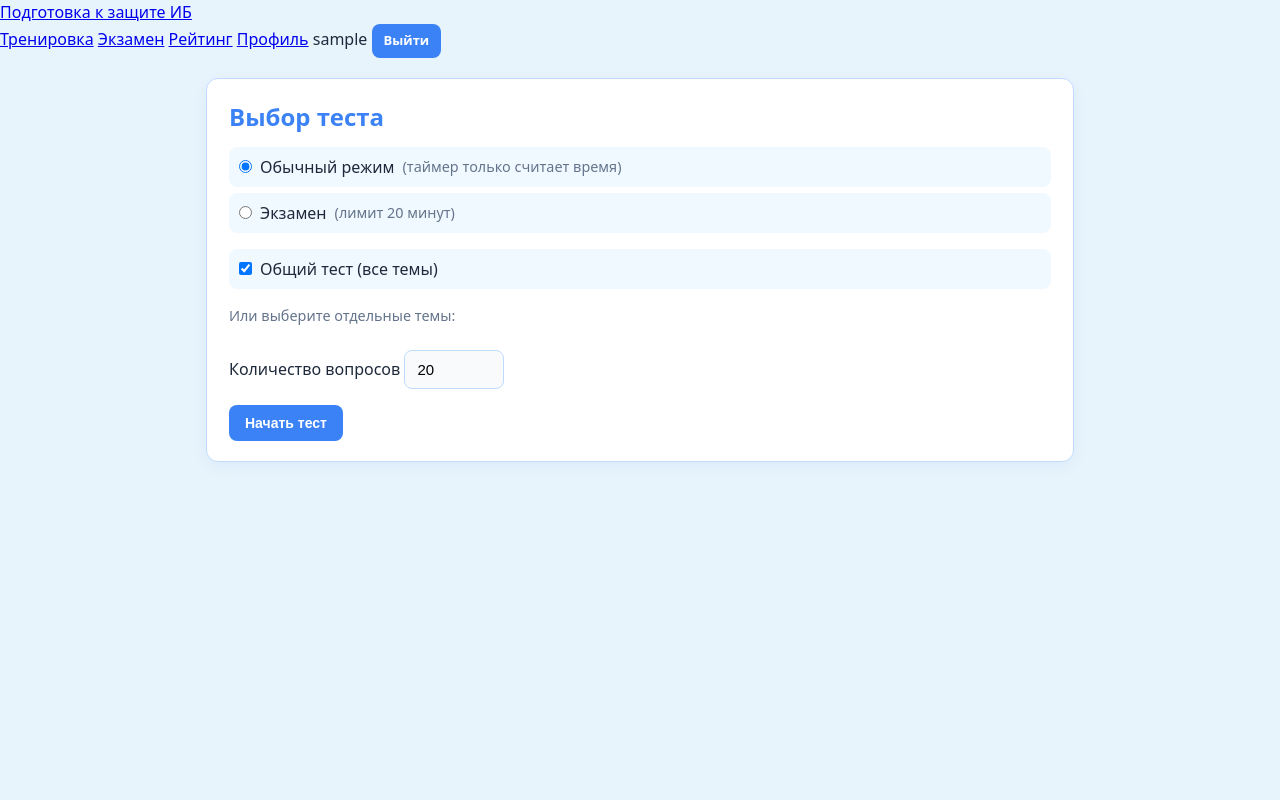
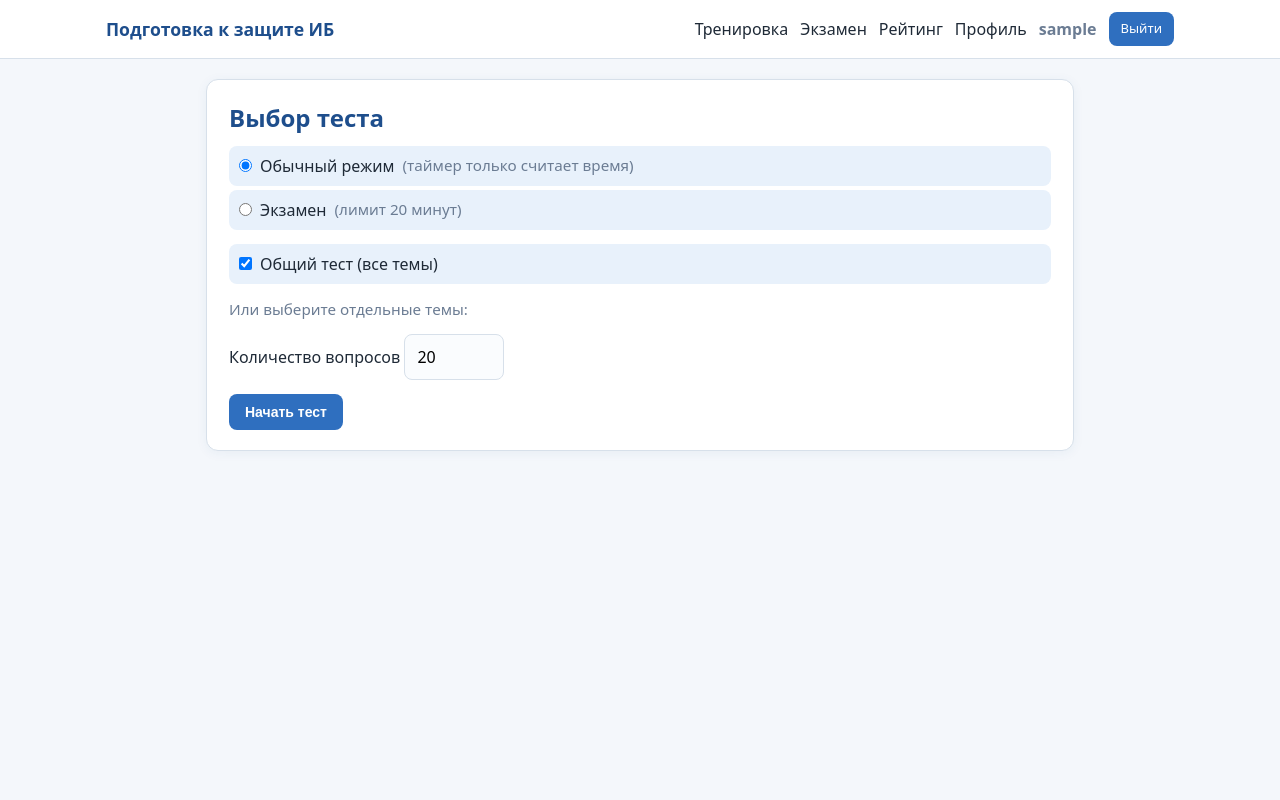
Before and after one commit to SANYAEEEE/TEST_IS, a FastAPI app: page / in a window 1280 px wide. Run offline with FastAPI, Linux system fonts and the light colour scheme; the visitor is signed in with stand-in values (Sample User, id 1); data comes from the database, SQL or seed files in the repository; parts of the project's set-up code (start-up, migrations or seed data) failed here and were passed over.

Commit message:
Version 0.251

```diff
--- a/static/style.css
+++ b/static/style.css
@@ -1,50 +1,108 @@
 :root {
-    --bg: #e8f4fc;
+    --bg: #f4f7fb;
     --card: #ffffff;
-    --primary: #3b82f6;
-    --primary-hover: #2563eb;
-    --primary-soft: #dbeafe;
-    --text: #1e293b;
-    --muted: #64748b;
-    --border: #bfdbfe;
-    --danger: #ef4444;
-    --success: #16a34a;
+    --primary: #1e4e8c;
+    --primary2: #2f6fbf;
+    --primary-soft: #e8f1fb;
+    --text: #1f2a37;
+    --muted: #6b7c93;
+    --border: #d7e0ea;
+    --ok: #16834c;
+    --ok-bg: #dcfce7;
+    --err: #c0353a;
+    --err-bg: #fee2e2;
+    --exam: #b91c1c;
+    --exam-bg: #fee2e2;
     --radius: 12px;
-    --shadow: 0 4px 14px rgba(59, 130, 246, 0.08);
-    --transition: 0.25s cubic-bezier(0.4, 0, 0.2, 1);
+    --shadow: 0 2px 12px rgba(30, 78, 140, 0.06);
+    --transition: 0.2s ease;
 }
 
-* { box-sizing: border-box; margin: 0; padding: 0; }
+* {
+    box-sizing: border-box;
+    margin: 0;
+    padding: 0;
+}
 
 body {
-    font-family: system-ui, -apple-system, "Segoe UI", sans-serif;
+    font-family: system-ui, -apple-system, "Segoe UI", Roboto, sans-serif;
     background: var(--bg);
     color: var(--text);
     line-height: 1.5;
     min-height: 100vh;
 }
 
-.page { max-width: 900px; margin: 0 auto; padding: 20px 16px 48px; }
+a {
+    color: var(--primary2);
+    text-decoration: none;
+}
 
-/* Header */
-.header {
+a:hover {
+    text-decoration: underline;
+}
+
+/* ===== Top bar ===== */
+.topbar {
+    background: #fff;
+    border-bottom: 1px solid var(--border);
+    position: sticky;
+    top: 0;
+    z-index: 20;
+}
+
+.topbar-inner {
+    max-width: 1100px;
+    margin: 0 auto;
+    padding: 12px 16px;
     display: flex;
+    gap: 16px;
+    align-items: center;
     justify-content: space-between;
-    align-items: center;
-    margin-bottom: 20px;
     flex-wrap: wrap;
-    gap: 10px;
 }
-.logo {
-    font-size: 1.25rem;
+
+.brand {
     font-weight: 700;
     color: var(--primary);
+    font-size: 1.1rem;
     text-decoration: none;
 }
-.header-right { display: flex; align-items: center; gap: 8px; }
-.user-name { font-weight: 600; margin-right: 4px; }
 
-/* Cards */
+.brand:hover {
+    text-decoration: none;
+    color: var(--primary2);
+}
+
+.nav {
+    display: flex;
+    gap: 12px;
+    align-items: center;
+    flex-wrap: wrap;
+}
+
+.nav a {
+    color: var(--text);
+    font-weight: 500;
+    text-decoration: none;
+}
+
+.nav a:hover {
+    color: var(--primary2);
+}
+
+.nav-user {
+    color: var(--muted);
+    font-weight: 600;
+}
+
+/* ===== Page ===== */
+.page {
+    max-width: 900px;
+    margin: 0 auto;
+    padding: 20px 16px 48px;
+}
+
+/* ===== Cards ===== */
 .card {
     background: var(--card);
     border: 1px solid var(--border);
@@ -52,75 +110,149 @@ body {
     padding: 20px 22px;
     margin-bottom: 16px;
     box-shadow: var(--shadow);
-    animation: fadeIn 0.35s ease both;
-}
-@keyframes fadeIn {
-    from { opacity: 0; transform: translateY(8px); }
-    to   { opacity: 1; transform: translateY(0); }
 }
 
-h1 { font-size: 1.5rem; color: var(--primary); margin-bottom: 12px; }
-h2 { font-size: 1.15rem; margin-bottom: 10px; }
-.muted { color: var(--muted); font-size: 0.9rem; }
-.error { color: var(--danger); font-weight: 600; margin-bottom: 10px; }
-.center-msg { text-align: center; margin: 24px 0; }
+.narrow {
+    max-width: 420px;
+    margin: 40px auto;
+}
 
-/* Buttons */
-.btn, button.btn {
+h1 {
+    margin: 0 0 10px;
+    color: var(--primary);
+    font-size: 1.5rem;
+}
+
+h2 {
+    margin: 0 0 12px;
+    font-size: 1.15rem;
+    color: var(--text);
+}
+
+.muted {
+    color: var(--muted);
+    font-size: 0.95rem;
+}
+
+.error {
+    color: var(--err);
+    font-weight: 600;
+    margin-bottom: 10px;
+}
+
+.ok {
+    color: var(--ok);
+    font-weight: 600;
+    margin-bottom: 10px;
+}
+
+/* ===== Buttons ===== */
+.btn,
+button.btn {
     display: inline-block;
-    background: var(--primary);
-    color: #fff;
+    background: var(--primary2);
+    color: #fff !important;
     border: none;
     border-radius: 8px;
     padding: 10px 16px;
     font-size: 14px;
     font-weight: 600;
     cursor: pointer;
-    text-decoration: none;
+    text-decoration: none !important;
     transition: background var(--transition), transform 0.15s;
 }
-.btn:hover { background: var(--primary-hover); transform: translateY(-1px); }
-.btn-sm { padding: 7px 12px; font-size: 13px; }
-.btn-lg { padding: 12px 24px; font-size: 16px; }
-.btn-secondary { background: #94a3b8; }
-.btn-secondary:hover { background: #64748b; }
 
-/* Forms */
-.form-group { margin-bottom: 16px; }
-label { display: block; font-weight: 500; margin-bottom: 4px; }
-input[type="text"], input[type="password"], input[type="number"], select, textarea {
+.btn:hover,
+button.btn:hover {
+    background: var(--primary);
+    transform: translateY(-1px);
+}
+
+.btn-sm {
+    padding: 7px 12px;
+    font-size: 13px;
+}
+
+.btn-lg {
+    padding: 12px 24px;
+    font-size: 16px;
+}
+
+.btn-secondary {
+    background: #94a3b8;
+}
+
+.btn-secondary:hover {
+    background: #64748b;
+}
+
+/* ===== Forms ===== */
+.form-group {
+    margin-bottom: 14px;
+}
+
+label {
+    display: block;
+    font-weight: 500;
+    margin-bottom: 4px;
+}
+
+input[type="text"],
+input[type="password"],
+input[type="number"],
+input[type="file"],
+select,
+textarea {
     width: 100%;
     padding: 10px 12px;
     border: 1.5px solid var(--border);
     border-radius: 8px;
-    font-size: 15px;
-    background: #f8fafc;
+    font: inherit;
+    background: #fafcfe;
     transition: border-color var(--transition), box-shadow var(--transition);
 }
-input:focus, select:focus {
+
+input:focus,
+select:focus,
+textarea:focus {
     outline: none;
-    border-color: var(--primary);
-    box-shadow: 0 0 0 3px rgba(59,130,246,0.15);
+    border-color: var(--primary2);
+    box-shadow: 0 0 0 3px rgba(47, 111, 191, 0.15);
     background: #fff;
 }
 
-.checkbox-item, .mode-label {
-    display: flex;
-    align-items: center;
-    gap: 8px;
-    padding: 8px 10px;
-    background: #f0f9ff;
-    border-radius: 8px;
-    margin-bottom: 6px;
-    cursor: pointer;
+textarea {
+    resize: vertical;
+    min-height: 80px;
 }
-.topics-grid {
+
+.topics {
     display: grid;
     grid-template-columns: repeat(auto-fill, minmax(260px, 1fr));
     gap: 6px;
+    margin-bottom: 12px;
 }
 
-/* Quiz */
+.check,
+.checkbox-item,
+.mode-label {
+    display: flex;
+    gap: 8px;
+    align-items: center;
+    background: var(--primary-soft);
+    padding: 8px 10px;
+    border-radius: 8px;
+    cursor: pointer;
+    font-weight: 500;
+}
+
+.check input,
+.checkbox-item input,
+.mode-label input {
+    width: auto;
+}
+
+/* ===== Quiz bar ===== */
 .bar {
     display: flex;
     justify-content: space-between;
```
Also changed, not shown: other parts of static/style.css (+189 -31 lines), templates/leaderboard.html (added, +39 -0 lines), templates/profile.html (+91 -8 lines), templates/result.html (+13 -6 lines).
